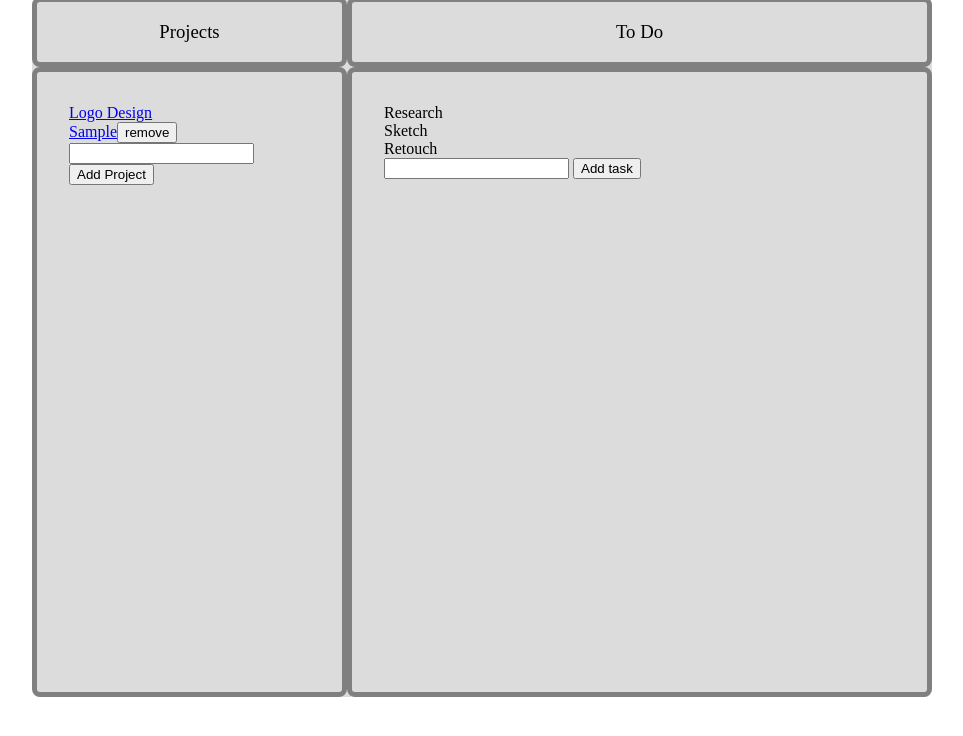
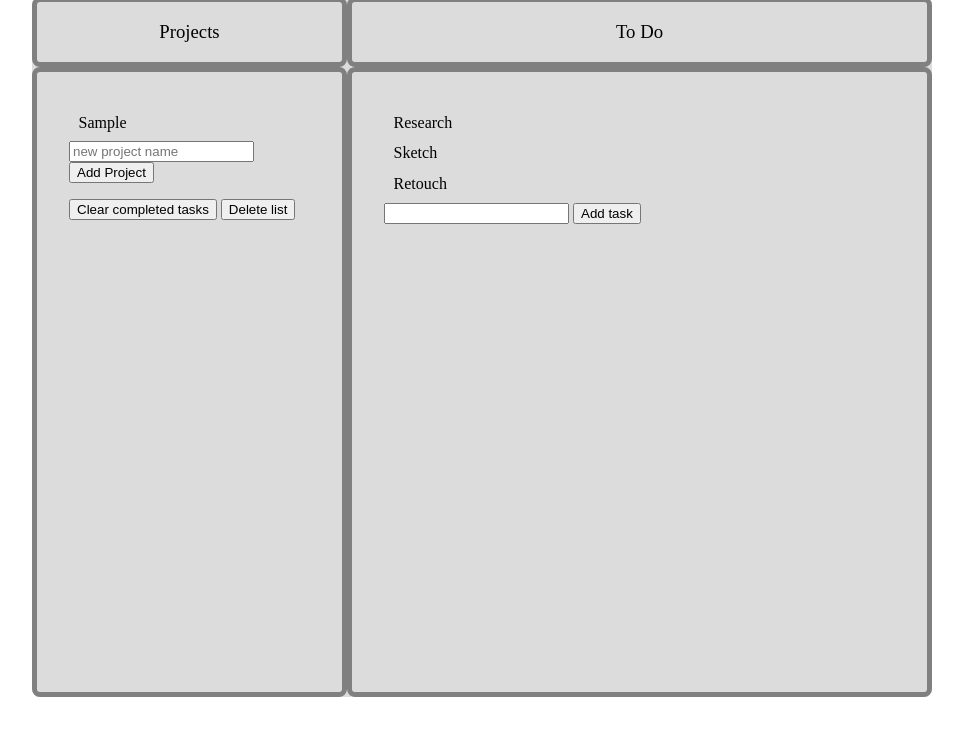
Before and after one commit to KarolisDavli/to-do-app, a website built with webpack: page dist/index.html in a window 1280 px wide. Both pictures are taken after typing "Sample" into the empty fields and a click on the button "Add Project". Shown: the part 40-776 px from the top of the page, without its empty margins (158-1121 px from the left). Built offline with nearby package versions, Linux system fonts and the light colour scheme.

Commit message:
project list render

```diff
--- a/src/addProject.js
+++ /dev/null
@@ -1,103 +0,0 @@
-import addTodo from "./addTodo";
-import browseP from "./browseP"
-
-const addToProjectList = document.querySelector('#add-to-project-list');
-const projectListItem = document.querySelector('#project-list-item');
-const projectList = document.querySelector('.projects-nav');
-
-
-const projectListArr = [];
-
-const addProject = () => {
-    // Listen for new project
-    addToProjectList.addEventListener('submit', (e) => {
-      e.preventDefault();
-      if(projectListItem.value.length < 1) return;
-
-
-      const navTabs = document.querySelectorAll('.nav-tabs');
-      const projectItem = document.createElement('li');
-      projectListArr.push(projectItem);
-      const hrefas = `project-item-${projectListArr.indexOf(projectItem)}`;
-
-      // new project UI
-      projectItem.href = "hrefas";
-      projectItem.innerHTML = `<a href=${hrefas}>${projectListItem.value}</a>`;
-      projectList.append(projectItem);
-
-
-
-
-      projectListItem.value = '';
-
-
-
-
-      createRemoveBtn(projectItem);
-      navigate(hrefas);
-      // createNewTab(projectItem);
-    }, false)
-}
-
-
-// Remove button
-const createRemoveBtn = (el) => {
-        const removeBtn = document.createElement('button');
-        removeBtn.innerHTML = ('remove');
-        removeBtn.id = ('remove-button');
-
-        removeBtn.addEventListener('click', () => {
-          projectListArr.splice(projectListArr.indexOf(el), 1);
-          projectList.removeChild(el)
-        })
-        el.append(removeBtn);
-}
-
-
-// Navigate through projects
-const navigate = (href) => {
-
-
-  const anchor = Array.from(document.querySelectorAll('a'));
-  anchor.forEach(i => {
-    i.addEventListener('click', (e) => {
-    e.preventDefault()
-
-    // Find active and hide it
-    hideShow();
-
-    // new project items UI
-    const newTodoList = document.createElement('ul');
-    newTodoList.innerHTML = `${projectListItem.value} list`;
-    newTodoList.setAttribute('id', href);
-    newTodoList.className = 'todo-list active';
-
-    // Project todo list UI
-    const todoList = document.querySelector('.todo');
-    todoList.append(newTodoList);
-
-
-
-
-  })
-})
-
-}
-
-const hideShow = () => {
-    const activeNow = document.querySelectorAll('div.todo ul.active');
-
-    activeNow.forEach.call(activeNow, function(el) {
-      console.log(activeNow);
-      el.classList.remove('active');
-      el.classList.add('hide');
-    });
-
-}
-
-
-export {
-  addProject,
-  projectListArr
-
-}
--- a/src/addTodo.js
+++ /dev/null
@@ -1,32 +0,0 @@
-
-
-const addTodo = () => {
-  // Listen for new project
-  const addToTodoList = document.getElementById('add-to-todo-list');
-  const todoListItem = document.querySelector('#todo-list-item');
-  const todoList = document.querySelector(`.todo-list`);
-
-
-
-  addToTodoList.addEventListener('submit', function (e) {
-    // Don't submit the form
-    e.preventDefault();
-
-
-
-    // Ignore it if the wishlist item is empty
-    if(todoListItem.value.length < 1) return;
-
-    // Add item to project list
-    todoList.innerHTML += '<li>' + todoListItem.value + '</li>';
-    // todoList.append(todoListItem.value);
-
-    console.log(todoListItem.value);
-    console.log(todoList);
-
-    // Clear input
-    todoListItem.value = '';
-  }, false)
-}
-
-export default addTodo;
--- a/src/browseP.js
+++ /dev/null
@@ -1,16 +0,0 @@
-import { projectListArr } from "./addProject";
-
-// To do ul list
-const todoPlaceHolder = document.querySelector('.todo');
-
-const browseP = (e) => {
-
-  const index = projectListArr.indexOf(e);
-
-
-
-
-
-}
-
-export default browseP;
--- a/src/index.js
+++ b/src/index.js
@@ -1,15 +1,75 @@
-import _ from 'lodash';
 import "./styles/styles.css"
-import { addProject } from "./addProject"
-import addTodo from "./addTodo"
-import browseP from "./browseP"
 
 // Content elements
-const content = document.getElementById('content');
+const listsContainer = document.querySelector('[data-lists]')
+const newListFrom = document.querySelector('[data-new-list-form]')
+const newListInput = document.querySelector('[data-new-list-input]')
+const deleteListButton = document.querySelector('[data-delete-list-button]')
+
+const LOCAL_STORAGE_LIST_KEY = 'tasks.lists'
+const LOCAL_STORAGE_SELECTED_LIST_ID_KEY = 'tasks.selectedListId'
+
+let lists = JSON.parse(localStorage.getItem(LOCAL_STORAGE_LIST_KEY)) || []
+let selectedListId = localStorage.getItem(LOCAL_STORAGE_SELECTED_LIST_ID_KEY)
+
+listsContainer.addEventListener('click', e => {
+  if (e.target.tagName.toLowerCase() === 'li') {
+    selectedListId = e.target.dataset.listId
+    saveAndRender();
+  }
+})
+
+deleteListButton.addEventListener('click', e => {
+  lists = lists.filter(list => list.id !== selectedListId)
+  selectedListId = null
+  saveAndRender()
+})
 
 
+newListFrom.addEventListener('submit', e => {
+  e.preventDefault()
+  const listName = newListInput.value
+  if (listName == null || listName === '') return
+  const list = createList(listName)
+  newListInput.value = null
+  lists.push(list)
+  saveAndRender()
+})
+
+function createList(name) {
+  return { id: Date.now().toString(), name: name, tasks: [] }
+}
+
+function saveAndRender() {
+  save()
+  render()
+}
+
+function save() {
+  localStorage.setItem(LOCAL_STORAGE_LIST_KEY, JSON.stringify(lists))
+  localStorage.setItem(LOCAL_STORAGE_SELECTED_LIST_ID_KEY, selectedListId)
+}
+
+function render() {
+  clearElement(listsContainer)
+  lists.forEach(list => {
+    const listElement = document.createElement('li')
+    listElement.dataset.listId = list.id
+    listElement.classList.add('list-item')
+    listElement.innerHTML = list.name
+    if (list.id === selectedListId) {
+      listElement.classList.add('active')
+    }
+    listsContainer.appendChild(listElement)
+  })
+}
 
 
-// Initialise page
-addProject();
-// addTodo();
+function clearElement(el) {
+  while (el.firstChild) {
+    el.removeChild(el.firstChild)
+  }
+}
+
+
+render()
--- a/src/styles/styles.css
+++ b/src/styles/styles.css
@@ -73,12 +73,19 @@ h1 {
 
 li {
   list-style-type: none;
+  padding: .2rem;
+  margin: .4rem;
+  cursor: pointer;
+}
+
+.delete-buttons {
+  margin-top: 1rem;
 }
 
 
 /* Hide/show project tabs */
 .active {
-  display: block;
+  font-weight: 900;
 }
 
 .hide {
```
Also changed, not shown: dist/index.html.
